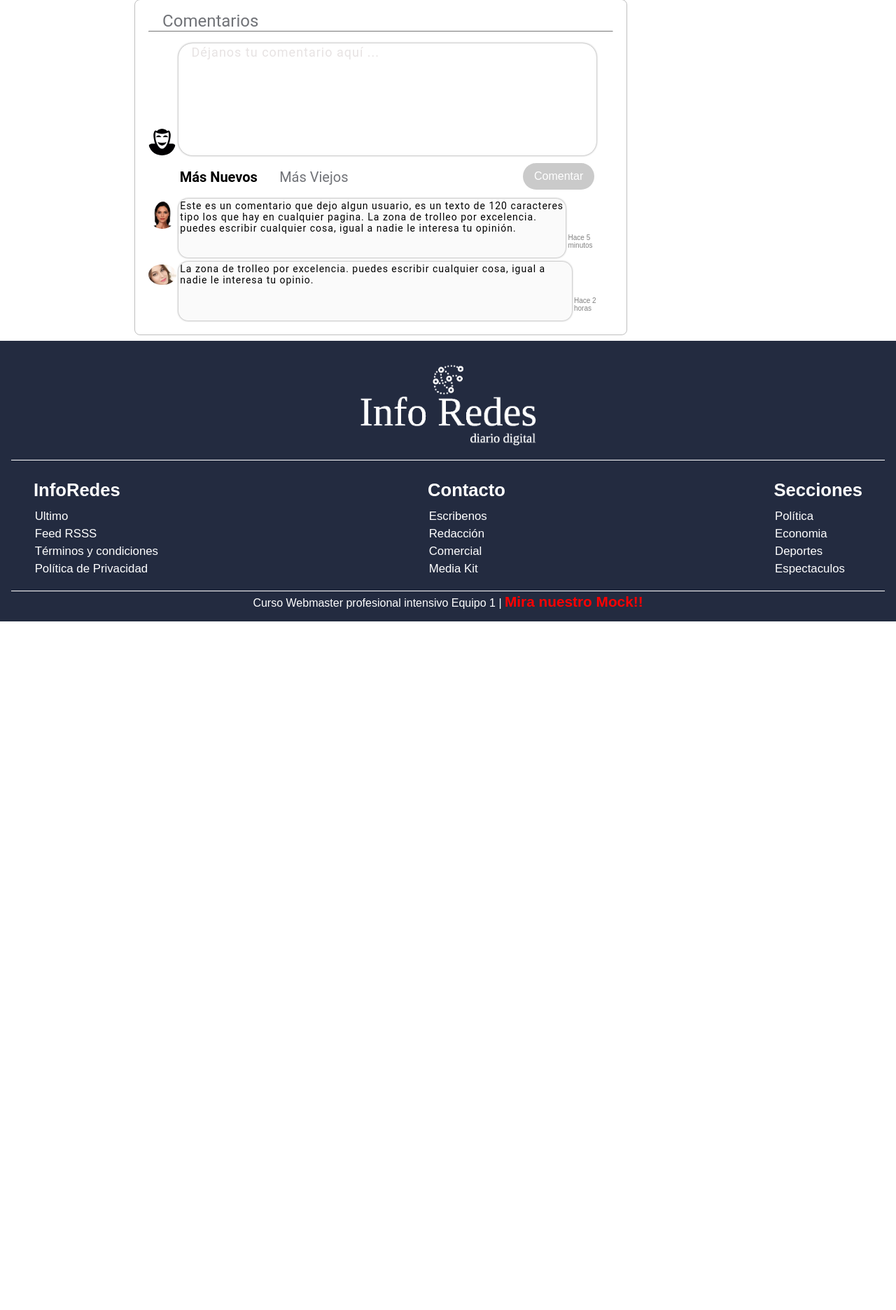
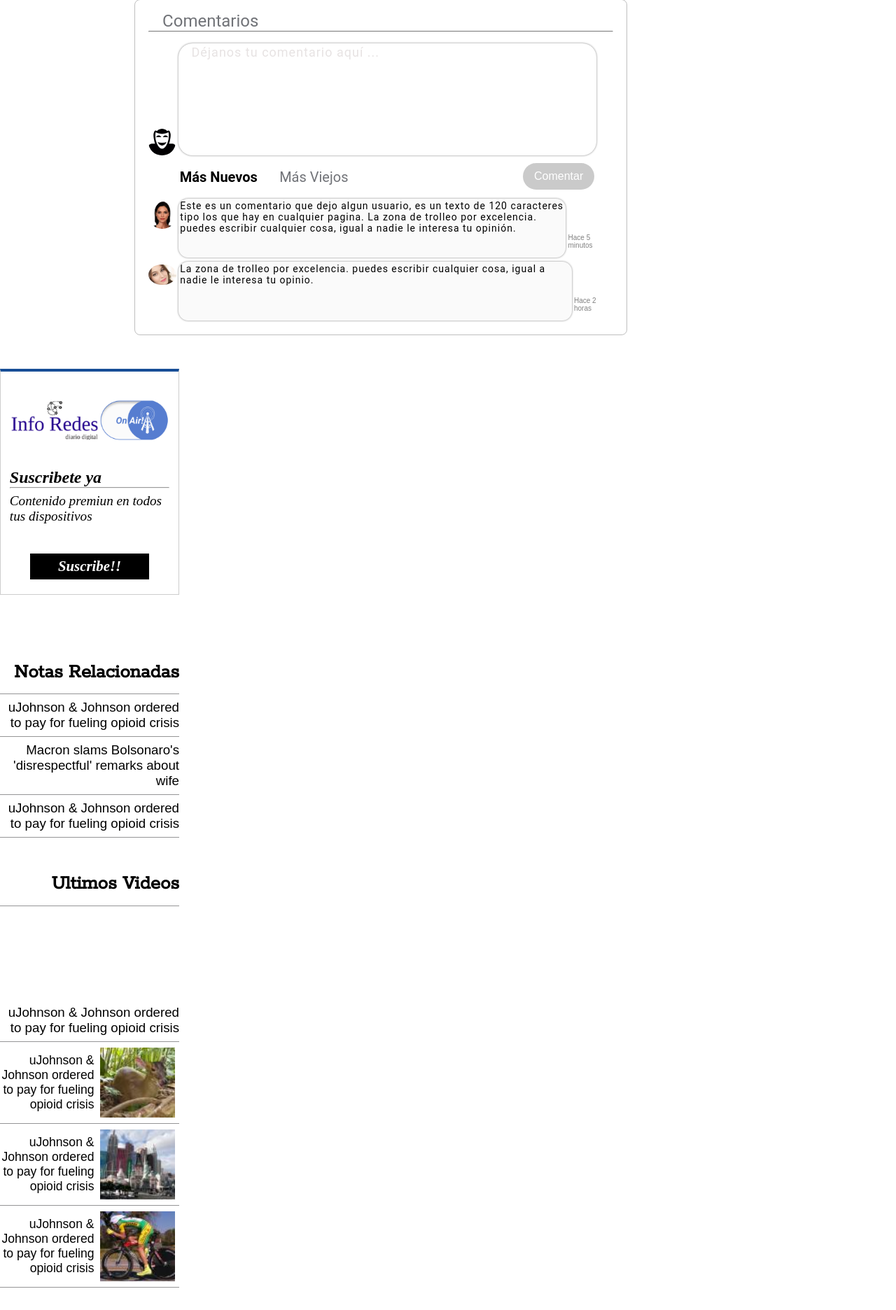
Before and after one commit to GabrielLaTorre/info-redes, a PHP site: page /noticia.html in a window 1280 px wide. Shown: the part 48-1920 px from the top of the page at 70% size. Before the commit the page ends 936 px from the top, so only its background shows below. Run offline with PHP 8.4, Linux system fonts and the light colour scheme; some libraries are stand-ins or nearby versions; grey boxes are pictures that could not be loaded.

Commit message:
html y css del aside de noticia
se reutilizo el codigo del aside de portada para hacer el de la noticia

banner sponsor y banner suscribe

```diff
--- a/Diario/estilos.css
+++ b/Diario/estilos.css
@@ -13,6 +13,9 @@
 	width: 80%;         /*con este selector se ajustan todos */
 	margin: .5em auto; 	/*los tamaños y se centran las etiquetas grandes de una sola atacada */
 	min-width: 1000px;
+}
+aside{
+	width: 20%;
 }
 h3:hover, .card-large .text-card >*:hover{
 	color: #174E96;
@@ -230,8 +233,10 @@
 	color: white;
 	background: #174E96;
 }
-.aside-portada {
-	width: 20%;
+/*#################################################*/
+/*########	  			ZONA ASIDE   		########*/
+/*#################################################*/
+.aside-portada {   /*titulos normales*/
 	margin-top: 2em;
 }
 .aside-portada > *{
@@ -244,19 +249,99 @@
 	display: block;
 }
 .aside-portada h2{
+	margin-top: 1.2em;
 	font-size: 1.8em;
 }
 .aside-portada h3{
 	font-style: normal;
 	font-weight: 300;
 }
+.aside-portada img, .aside-portada video{ /*noticias con foto o video*/
+	width: 100%;
+}
 .mini-noticia h3{
 	font-size: 1.3em;
 	font-weight: 600;
 }
-.aside-portada img{
+.mini-video{
+	display: flex;
+	flex-direction: row-reverse;
+	align-items: center;
+}
+.mini-video img{
+	height: 100px;
+	margin-right: .4em;
+	display: block;
+	object-fit: cover;
+}
+.mini-video h3{
+	margin-right: .5em;
+	font-size: 1.1em;
+	font-weight: 100;
+}
+.banner-suscribe{ /*baner suscribe ya*/
+	width: 100%;
+	padding: 0 5%;
+	margin-top: 3em;
+	margin-bottom: 5em;
+	display: flex;
+	flex-direction: column;
+	border: rgba(10, 10, 10, .2) solid 1px;
+	border-top: #174E96 solid 4px;
+}
+.banner-suscribe >* {
+	display: block;
+}
+.banner-suscribe img{
+	width: 100%;
+	margin: 2.5em auto 2em auto;
+	align-self: center;
+}
+.banner-suscribe i{
+	font-family: Amiri;
+	font-weight: bold;
+	font-size: 1.5rem;
+}
+.banner-suscribe p{
+	margin-top: .4em;
+	font-family: Amiri;
+	font-style: italic;
+	font-size: 1.2em;
+}
+.banner-suscribe button{
+	margin: 2em auto 1em auto;
+	padding: .4rem 2.5rem;
+	font-size: 1.3em;
+	font-family: Amiri;
+	font-style: italic;
+	font-weight: bold;
+	color: white;
+	background: black;
+	border: none;
+}
+.banner-sponsor{ /* BANNER SPONSOR  */
+	margin-top: 6em;
+	display: flex;
+	flex-direction: column;
+}
+.banner-sponsor span{
+	padding: .3em;
+	align-self: flex-end;
+	color: white;
+	background: black;
+	font-weight: bold;
+}
+.banner-sponsor div{
+	padding: .5em;
+	border: #000000 solid 2px;
+}
+.banner-sponsor img{
 	width: 100%;
 }
+
+
+
+
 /*#################################################*/
 /*########			ZONA OPINION 		########*/
 /*#################################################*/
--- a/Diario/noticia.html
+++ b/Diario/noticia.html
@@ -67,23 +67,61 @@
     <!-- ######## ZONA LATERAL   ######-->
     <aside>
         <!-- ZONA SUSCRIPCION ######-->
-        <div>
-
+        <div class="banner-suscribe">
+            <img src="imagenes/inforedes-onair.png" alt="logo inforedes-onair">
+            <i>Suscribete ya</i>
+            <hr>
+            <p>Contenido premiun en todos tus dispositivos</p>
+            <button>Suscribe!!</button>
         </div>
 
         <!-- ZONA NOTAS RELACIONADAS ######-->
         <div>
+            <section class="aside-portada">
+                <h2>Notas Relacionadas</h2>
+                <a href="noticia.html"><h3>uJohnson & Johnson ordered to pay for fueling opioid crisis</h3></a>
+                <a href="noticia.html"><h3>Macron slams Bolsonaro's 'disrespectful' remarks about wife</h3></a>
+                <a href="noticia.html"><h3>uJohnson & Johnson ordered to pay for fueling opioid crisis</h3></a>
 
+                <h2>Ultimos Videos</h2>
+                <article>
+                    <video src="video/video.mp4" muted autoplay></video>
+                    <a href="noticia.html"><h3>uJohnson & Johnson ordered to pay for fueling opioid crisis</h3></a>
+                </article>
+
+                <article class="mini-video">
+                    <img src="imagenes/imagen_random86x80.jpg" alt="random imagen">
+                    <a href="noticia.html"><h3>uJohnson & Johnson ordered to pay for fueling opioid crisis</h3></a>
+                </article>
+
+                <article class="mini-video">
+                    <img src="imagenes/imagen_random86x80_fj4j.jpg" alt="random imagen">
+                    <a href="noticia.html"><h3>uJohnson & Johnson ordered to pay for fueling opioid crisis</h3></a>
+                </article>
+
+                <article class="mini-video">
+                    <img src="imagenes/imagen_random86x80_ggh.jpg" alt="random imagen">
+                    <a href="noticia.html"><h3>uJohnson & Johnson ordered to pay for fueling opioid crisis</h3></a>
+                </article>
+
+            </section>
         </div>
 
         <!-- ZONA PUBLICIDAD ######-->
-        <div>
-
+        <div class="banner-sponsor">
+            <span>SPONSOR</span>
+            <div>
+                <img src="imagenes/espacio-disponible-sponsor.jpg" alt="publicidad">
+            </div>
         </div>
 
         <!-- ZONA SUSCRIPCION ######-->
-        <div>
-
+        <div class="banner-suscribe">
+            <img src="imagenes/inforedes-onair.png" alt="logo inforedes-onair">
+            <i>Suscribete ya</i>
+            <hr>
+            <p>Contenido premiun en todos tus dispositivos</p>
+            <button>Suscribe!!</button>
         </div>
     </aside>
 
```
Also changed, not shown: Diario/imagenes/espacio-disponible-sponsor.jpg (added), Diario/imagenes/imagen_random86x80.jpg (added), Diario/imagenes/imagen_random86x80_fj4j.jpg (added), Diario/imagenes/imagen_random86x80_ggh.jpg (added), Diario/imagenes/imagen_random86x80_s83h.jpg (added), Diario/imagenes/inforedes-onair.png (added).
